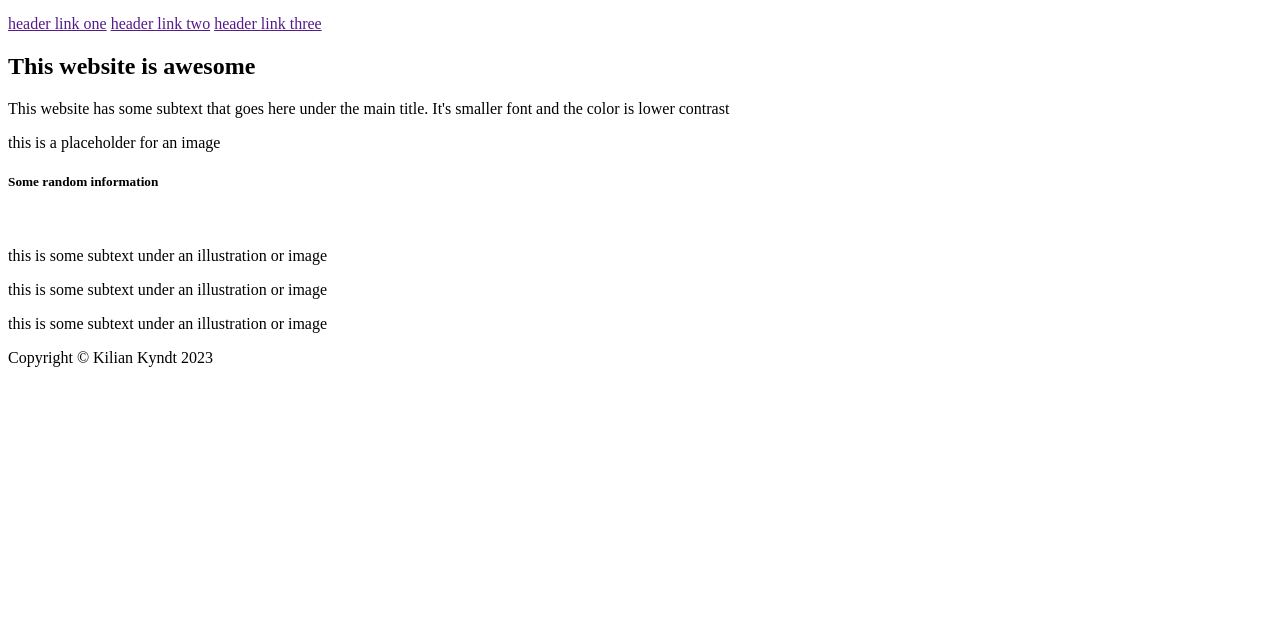
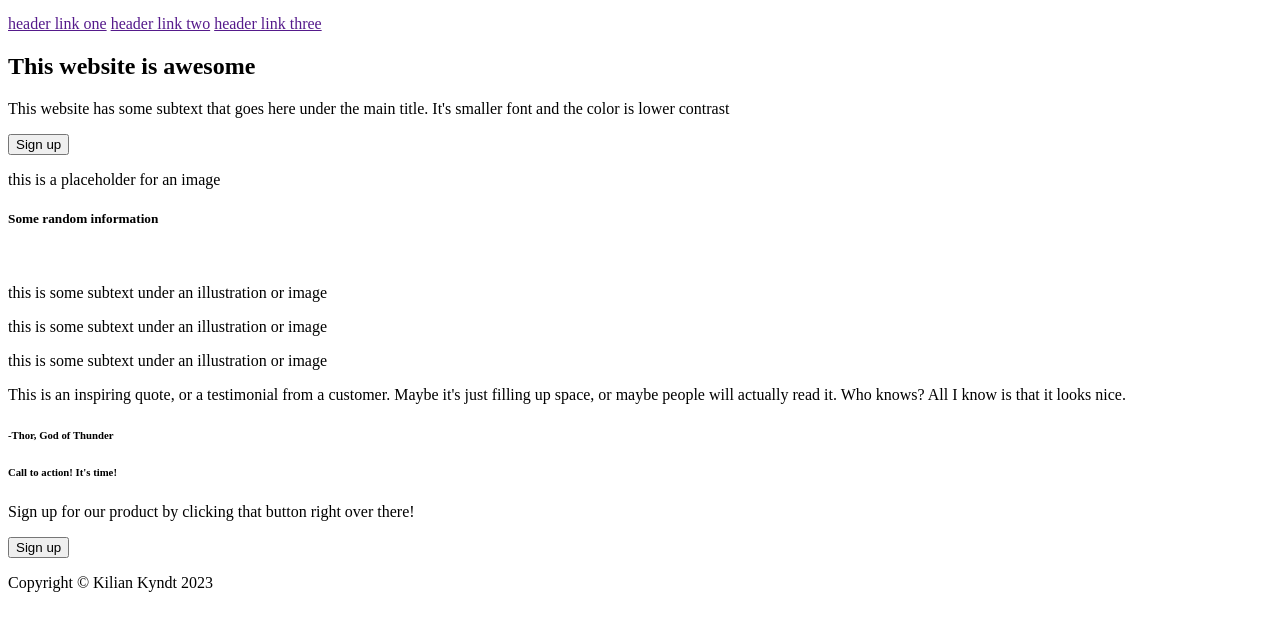
Before and after one commit to Kilvis/odin-landing-page-project, a plain HTML site: page index.html in a window 1280 px wide. Shown: the part 44-674 px from the top of the page. Drawn offline with Linux system fonts and the light colour scheme.

Commit message:
added quote and sign up part and added a button to the discription part

```diff
--- a/index.html
+++ b/index.html
@@ -23,7 +23,7 @@
             <p>This website has some subtext that goes here under the main title. It's smaller font and the color is lower contrast</p>
         </div>
         <div class="desciption button">
-
+            <button>Sign up</button>
         </div>
         <div class="desciption image">
             <div class="desciption image text">
@@ -46,6 +46,21 @@
             <p>this is some subtext under an illustration or image</p>
         </span>
     </div>
+    <div class="quote">
+        <div class="quote text">
+            <p>This is an inspiring quote, or a testimonial from a customer. Maybe it's just filling up space, or maybe people will actually read it. Who knows? All I know is that it looks nice.</p>
+            <h6>-Thor, God of Thunder</h6>
+        </div>
+    </div>
+    <div class="sign-up">
+        <div class="sign-up text">
+            <h6>Call to action! It's time!</h6>
+            <p>Sign up for our product by clicking that button right over there!</p>
+        </div>
+        <div class="sign-up button">
+            <button>Sign up</button>
+        </div>
+    </div>
     <footer>
         <p>Copyright © Kilian Kyndt 2023</p>
     </footer>
```
